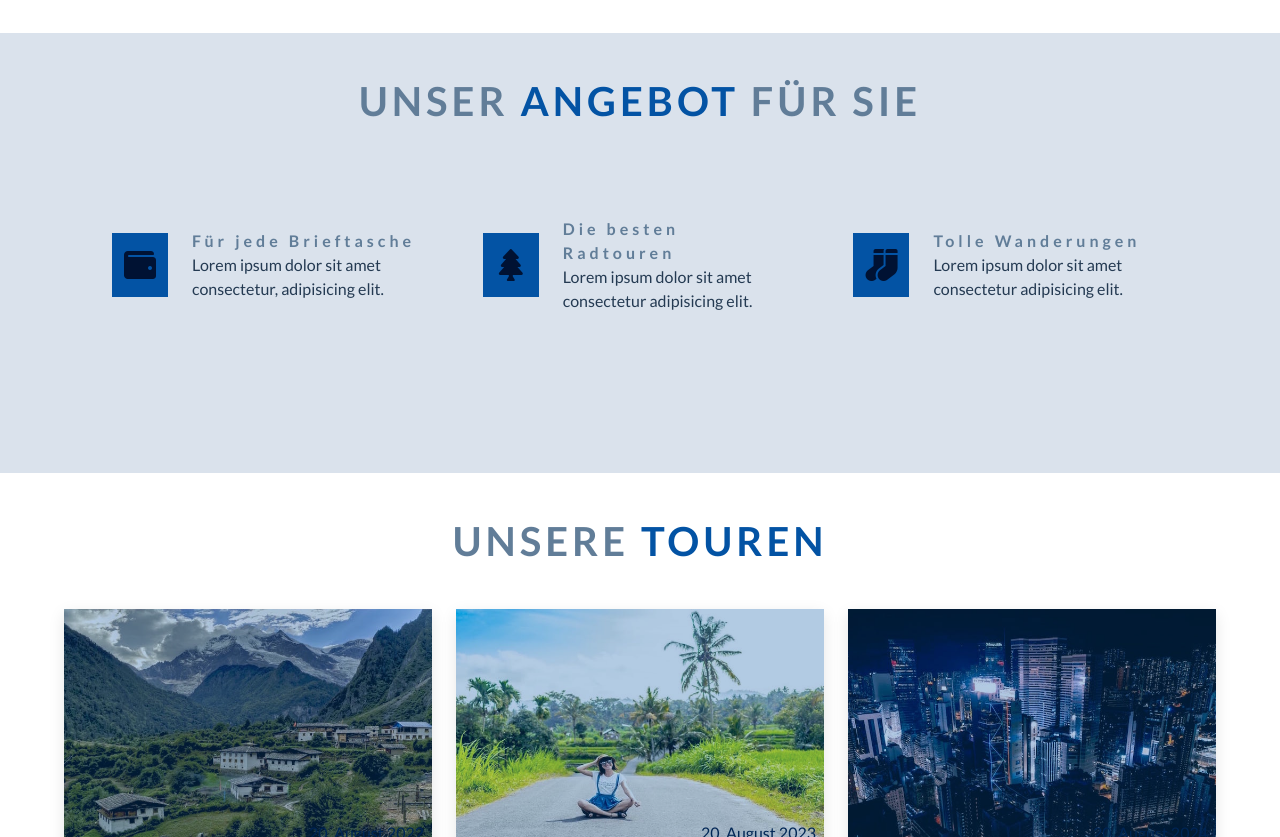
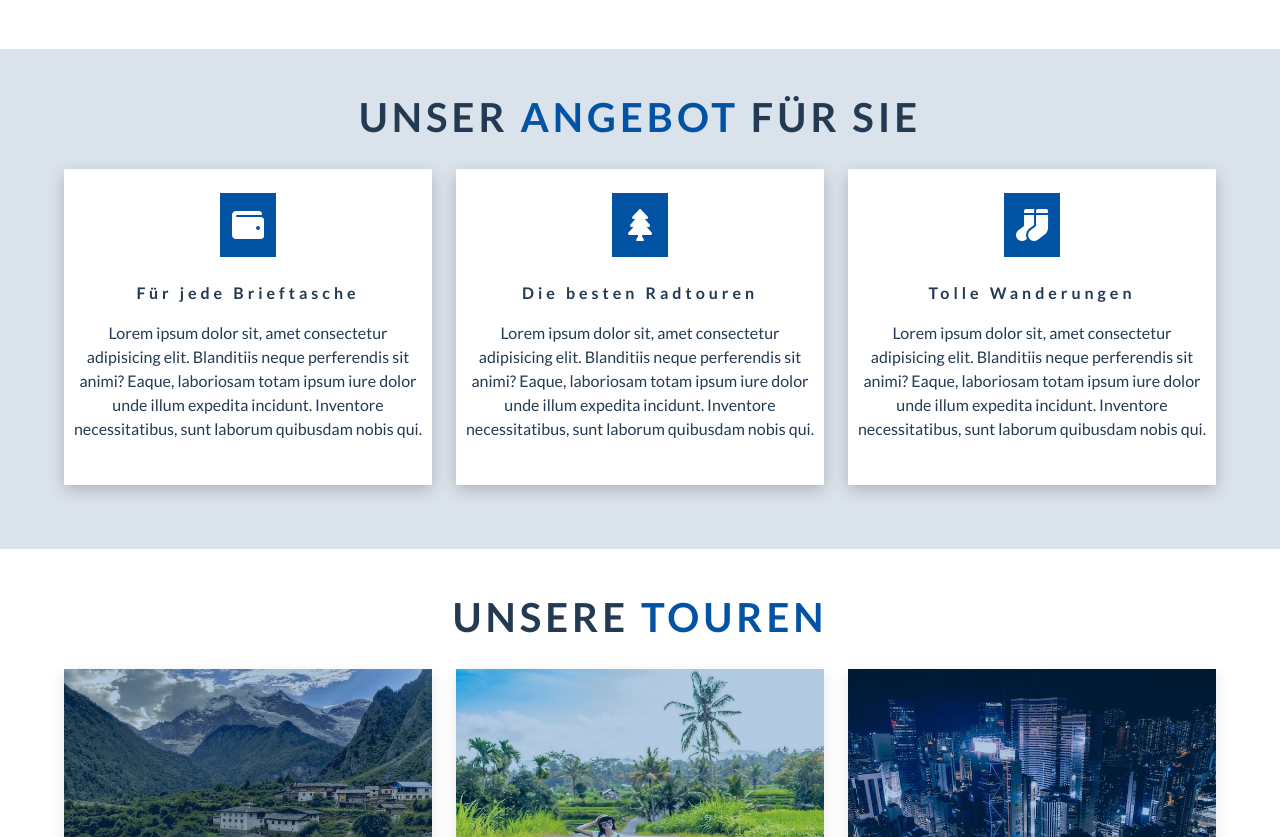
Before and after one commit to Diizzii/reisebuero-template, a plain HTML site: page index.html in a window 1280 px wide. Shown: the part 1360-2197 px from the top of the page. Drawn offline with Linux system fonts and the light colour scheme.

Commit message:
14091230

```diff
--- a/css/styles.css
+++ b/css/styles.css
@@ -63,7 +63,7 @@ html {
 body {
   font-family: var(--ff-primary);
   background: var(--clr-white);
-  color: var(--clr-grey-5);
+  color: var(--clr-grey-2);
   line-height: 1.5;
   font-size: 0.875rem;
 }
@@ -164,7 +164,7 @@ li {
 
 @media screen and (min-width: 992px) {
   .section-title {
-    margin-bottom: 3rem;
+    margin-bottom: 2rem;
   }
 }
 
@@ -301,10 +301,7 @@ li {
   justify-content: center;
   align-items: center;
   text-align: center;
-  background-image: linear-gradient(
-    var(--clr-primary-3),
-    rgba(4, 102, 200, 0.2)
-  );
+  background-image: linear-gradient(var(--clr-primary-2), var(--clr-primary-9));
 }
 
 .hero-banner {
@@ -407,7 +404,7 @@ li {
   .about-img,
   .about-info {
     flex: 0 0 calc(50% - 2rem);
-    margin-bottom: 0;
+    margin-bottom: 2rem;
   }
 
   @media screen and (min-width: 1170px) {
@@ -434,18 +431,14 @@ li {
   background-color: var(--clr-grey-9);
 }
 
-.services-center {
-  padding: 2rem;
-}
-
 .service {
-  margin-bottom: 3rem;
-  padding: 1rem;
-  border-radius: var(--radius);
+  margin-bottom: 1.5rem;
+  padding: 1.5rem 0.5rem;
+  background-color: var(--clr-white);
+  box-shadow: var(--dark-shadow);
 }
 
 .service:hover {
-  background-color: var(--clr-white);
   transform: scale(1.05);
   transition: var(--transition);
 }
@@ -456,45 +449,34 @@ li {
   font-size: 2rem;
   margin-bottom: 1.5rem;
   background-color: var(--clr-primary-5);
-  color: var(--clr-primary-1);
+  color: var(--clr-white);
 }
 
 .service-title {
   line-height: 1.5rem;
-  margin-bottom: 0;
-}
-
-.service-text {
-  max-width: 20rem;
-  margin: 0 auto;
+  margin-bottom: 1rem;
 }
 
 @media screen and (min-width: 768px) {
   .services-center {
-    display: flex;
+    display: grid;
+    grid-template-columns: repeat(2, 1fr);
     gap: 1.5rem;
-    justify-content: space-between;
-    flex-wrap: wrap;
+    place-items: center;
     margin-bottom: 1rem;
   }
+
   .service {
-    flex: 0 0 calc(50% - 1rem);
+    margin-bottom: 0;
   }
+
   .service-icon {
-    margin-bottom: 0.5rem;
+    margin-bottom: 1.5rem;
   }
 
   @media screen and (min-width: 992px) {
-    .service {
-      display: flex;
-      justify-content: space-around;
-      align-items: center;
-      gap: 1.5rem;
-      flex: 0 0 calc(33.33% - 1rem);
-      text-align: left;
-    }
-    .service-icon {
-      margin-bottom: 0;
+    .services-center {
+      grid-template-columns: repeat(3, 1fr);
     }
   }
 }
--- a/index.html
+++ b/index.html
@@ -113,11 +113,12 @@
     <!-- services -->
 
     <section class="section services" id="services">
+      <div class="section-center">
         <div class="section-title">
           <h2>Unser <span>Angebot</span> für Sie</h2>
         </div>
 
-      <div class="section-center services-center">
+        <div class="services-center">
           <article class="service">
             <span class="service-icon">
               <i class="fas fa-wallet fa-fw"></i>
@@ -125,7 +126,10 @@
             <div class="service-info">
               <h4 class="service-title">Für jede Brieftasche</h4>
               <p class="service-text">
-              Lorem ipsum dolor sit amet consectetur, adipisicing elit.
+                Lorem ipsum dolor sit, amet consectetur adipisicing elit.
+                Blanditiis neque perferendis sit animi? Eaque, laboriosam totam
+                ipsum iure dolor unde illum expedita incidunt. Inventore
+                necessitatibus, sunt laborum quibusdam nobis qui.
               </p>
             </div>
           </article>
@@ -137,7 +141,10 @@
             <div class="service-info">
               <h4 class="service-title">Die besten Radtouren</h4>
               <p class="service-text">
-              Lorem ipsum dolor sit amet consectetur adipisicing elit.
+                Lorem ipsum dolor sit, amet consectetur adipisicing elit.
+                Blanditiis neque perferendis sit animi? Eaque, laboriosam totam
+                ipsum iure dolor unde illum expedita incidunt. Inventore
+                necessitatibus, sunt laborum quibusdam nobis qui.
               </p>
             </div>
           </article>
@@ -149,10 +156,14 @@
             <div class="service-info">
               <h4 class="service-title">Tolle Wanderungen</h4>
               <p class="service-text">
-              Lorem ipsum dolor sit amet consectetur adipisicing elit.
+                Lorem ipsum dolor sit, amet consectetur adipisicing elit.
+                Blanditiis neque perferendis sit animi? Eaque, laboriosam totam
+                ipsum iure dolor unde illum expedita incidunt. Inventore
+                necessitatibus, sunt laborum quibusdam nobis qui.
               </p>
             </div>
           </article>
+        </div>
       </div>
     </section>
 
```
Lines whose indentation alone changed are shown as unchanged.
